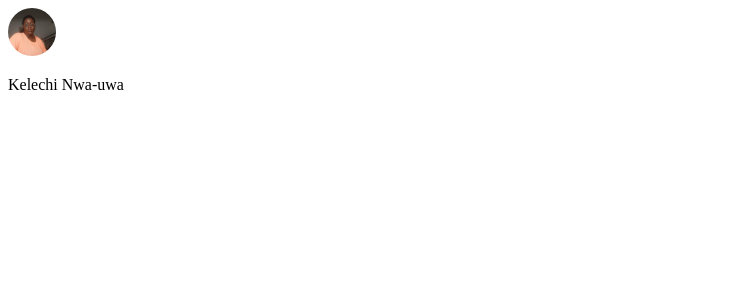
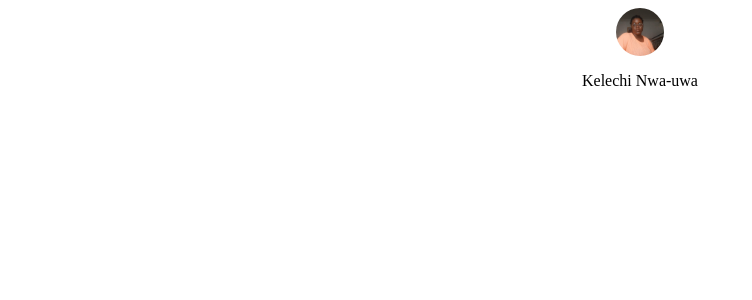
Before and after one commit to theAvocadoCoder/hngi_fe_linktree, a React (Create React App) app: page / in a window 1280 px wide. Shown: the top 300 px of the page, without its empty margins (0-752 px from the left). Built offline with nearby package versions, Linux system fonts and the light colour scheme.

Commit message:
Align Profile elements to center

```diff
--- a/src/styles/Profile.css
+++ b/src/styles/Profile.css
@@ -1,3 +1,11 @@
+
+div {
+  display: flex;
+  flex-direction: column;
+  justify-content: center;
+  align-items: center;
+}
+
 #profile__image {
   width: 3rem;
   border-radius: 50%;
```
